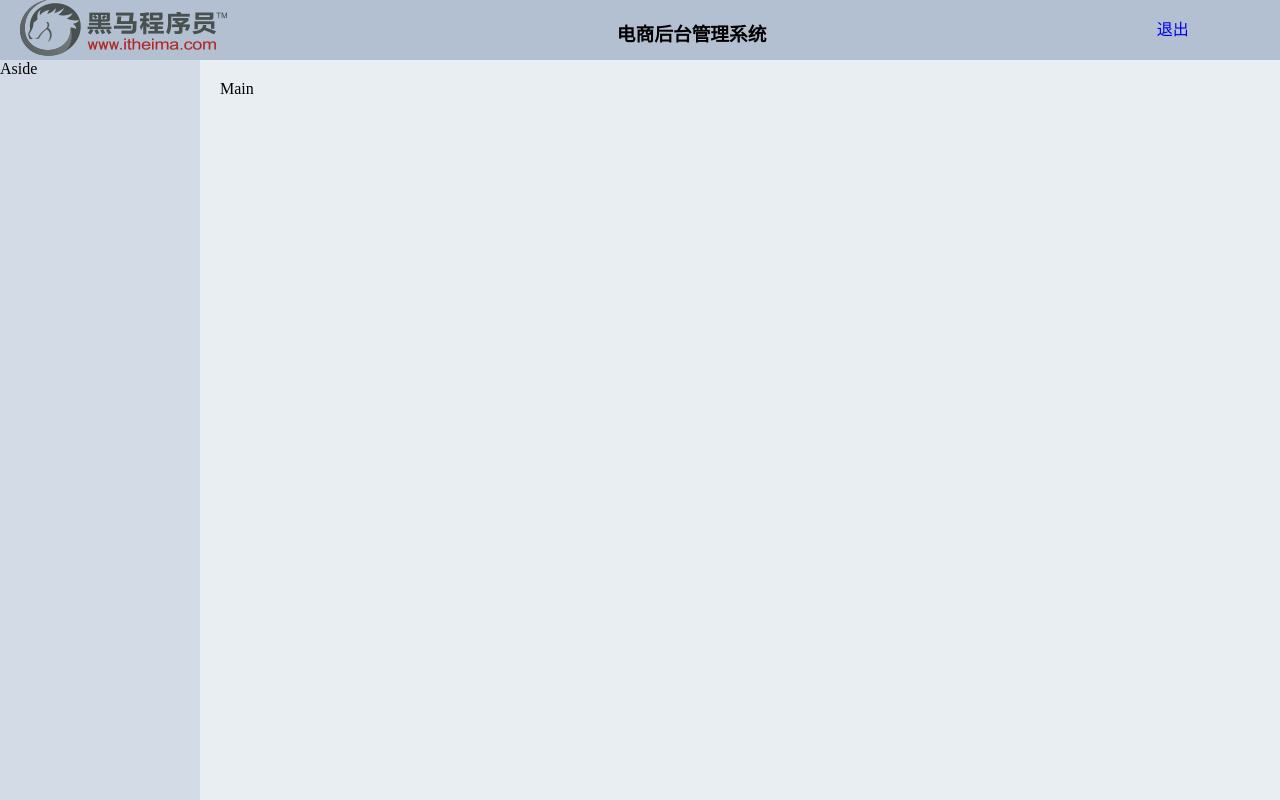
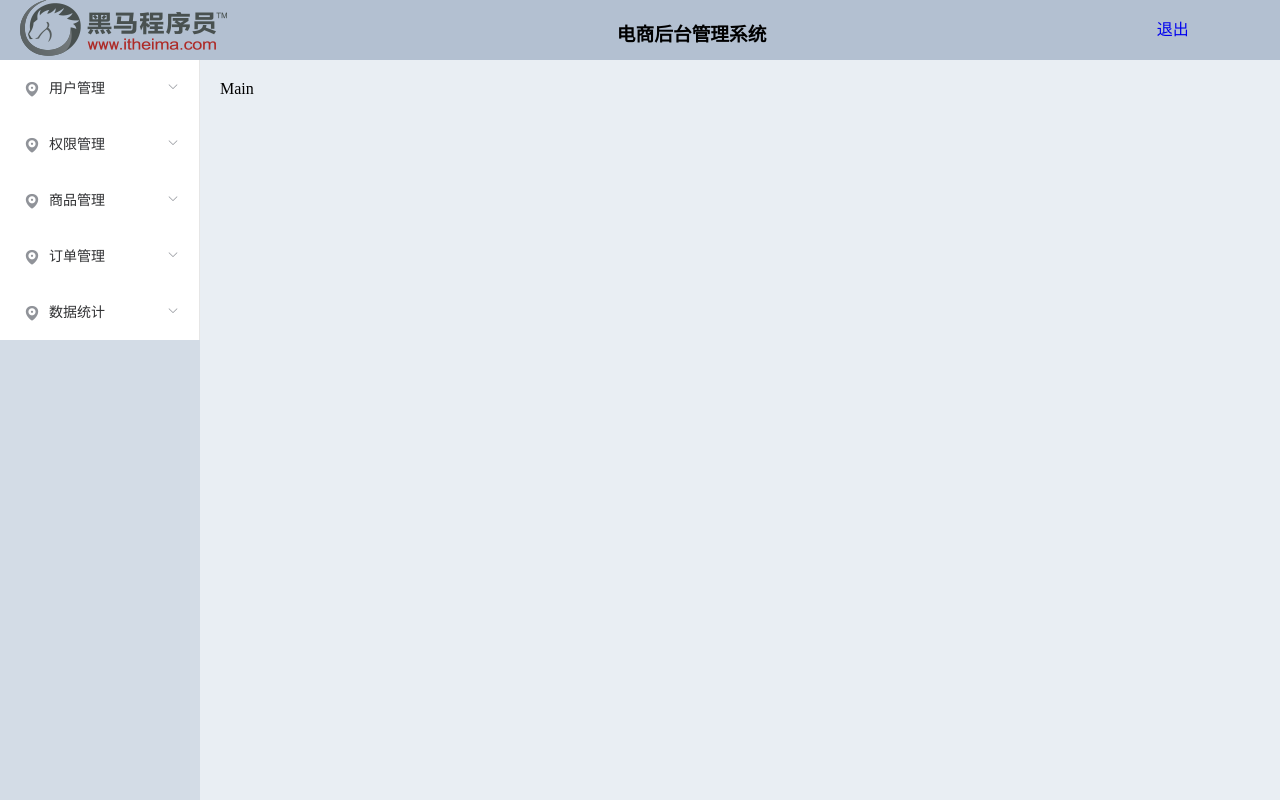
Before and after one commit to W-Zing/mallmanager, a Vue app: page /#/home in a window 1280 px wide. Built offline with nearby package versions, Linux system fonts and the light colour scheme.

Commit message:
引入导航栏组件-侧边栏调整样式

```diff
--- a/src/components/home/home.vue
+++ b/src/components/home/home.vue
@@ -4,7 +4,7 @@
       <el-row>
         <el-col :span="4">
           <div class="grid-content bg-purple">
-            <img src="../../assets/logo.png" alt="无法显示图片">
+            <img src="../../assets/logo.png" alt="无法显示图片" />
           </div>
         </el-col>
         <el-col :span="18" class="middle">
@@ -18,7 +18,77 @@
       </el-row>
     </el-header>
     <el-container>
-      <el-aside class="aside" width="200px">Aside</el-aside>
+      <el-aside class="aside" width="200px">
+        <el-menu :unique-opened="true">
+          <!-- 1 -->
+          <el-submenu index="1">
+            <template slot="title">
+              <i class="el-icon-location"></i>
+              <span>用户管理</span>
+            </template>
+            <el-menu-item index="1-1">
+              <i class="el-icon-menu"></i>
+              <span>用户列表</span>
+            </el-menu-item>
+          </el-submenu>
+          <!-- 2 -->
+          <el-submenu index="2">
+            <template slot="title">
+              <i class="el-icon-location"></i>
+              <span>权限管理</span>
+            </template>
+            <el-menu-item index="1-1">
+              <i class="el-icon-menu"></i>
+              <span>角色列表</span>
+            </el-menu-item>
+            <el-menu-item index="1-1">
+              <i class="el-icon-menu"></i>
+              <span>权限列表</span>
+            </el-menu-item>
+          </el-submenu>
+          <!-- 3 -->
+          <el-submenu index="3">
+            <template slot="title">
+              <i class="el-icon-location"></i>
+              <span>商品管理</span>
+            </template>
+            <el-menu-item index="1-1">
+              <i class="el-icon-menu"></i>
+              <span>商品列表</span>
+            </el-menu-item>
+            <el-menu-item index="1-1">
+              <i class="el-icon-menu"></i>
+              <span>分类参数</span>
+            </el-menu-item>
+            <el-menu-item index="1-1">
+              <i class="el-icon-menu"></i>
+              <span>商品分类</span>
+            </el-menu-item>
+          </el-submenu>
+          <!-- 4 -->
+          <el-submenu index="4">
+            <template slot="title">
+              <i class="el-icon-location"></i>
+              <span>订单管理</span>
+            </template>
+            <el-menu-item index="1-1">
+              <i class="el-icon-menu"></i>
+              <span>订单列表</span>
+            </el-menu-item>
+          </el-submenu>
+          <!-- 5 -->
+          <el-submenu index="5">
+            <template slot="title">
+              <i class="el-icon-location"></i>
+              <span>数据统计</span>
+            </template>
+            <el-menu-item index="1-1">
+              <i class="el-icon-menu"></i>
+              <span>数据报表</span>
+            </el-menu-item>
+          </el-submenu>
+        </el-menu>
+      </el-aside>
       <el-main class="main">Main</el-main>
     </el-container>
   </el-container>
```
